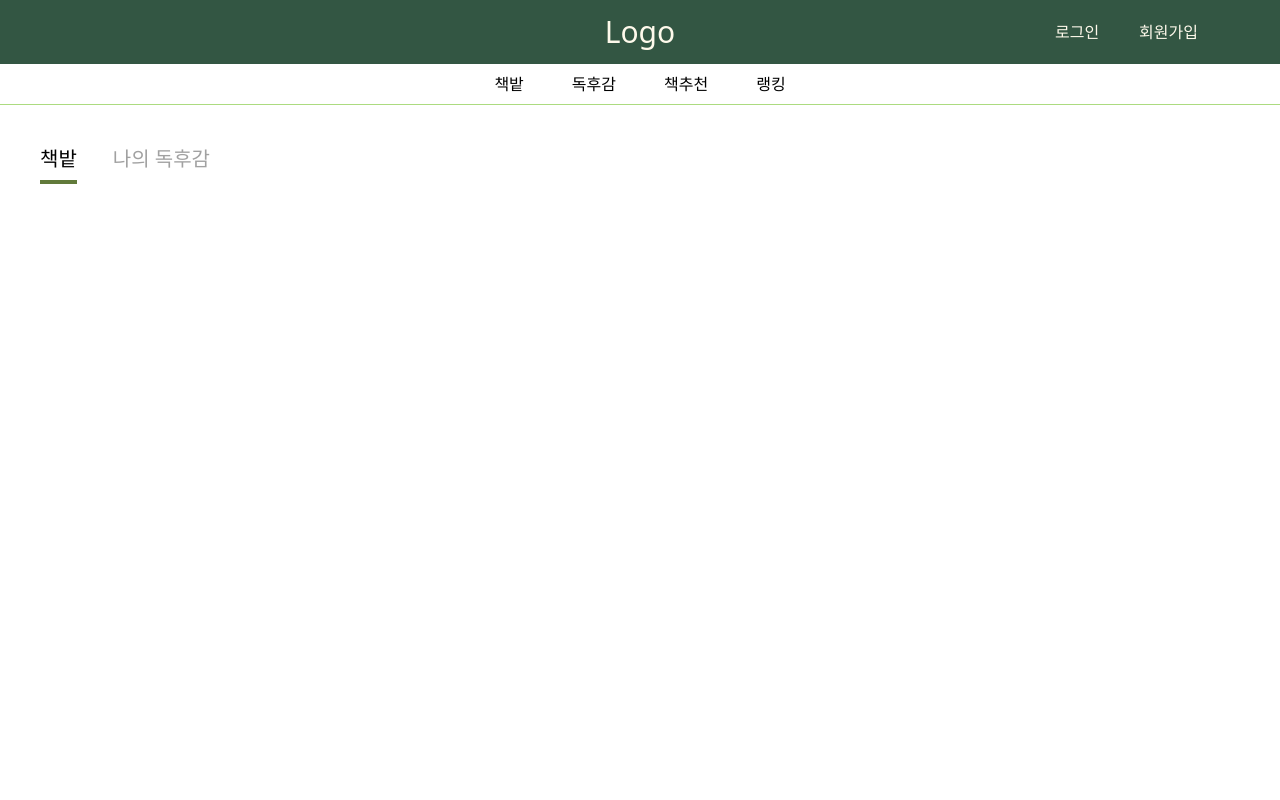
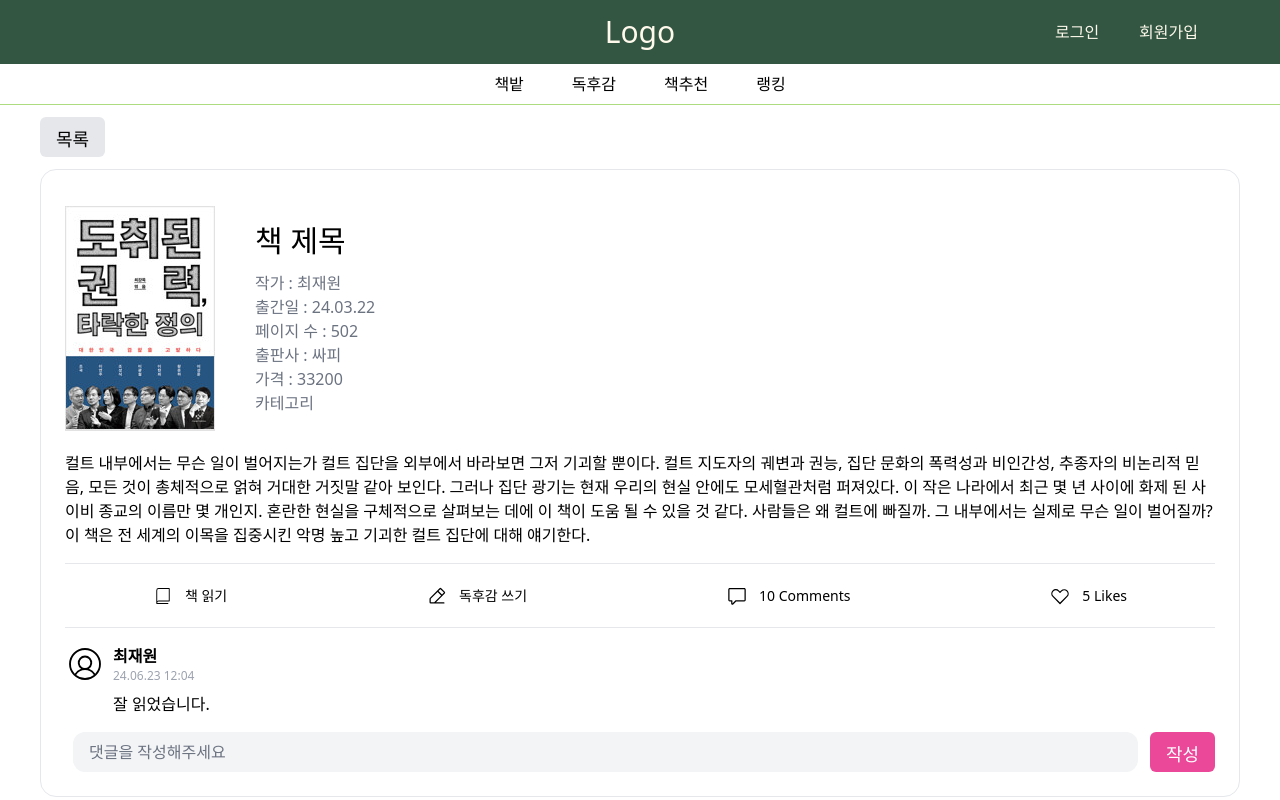
Before and after one commit to book-forest-gwangju-3/book-forest-front, a React (Vite) app in the folder book-forest/: page /book/search in a window 1280 px wide. Built offline with nearby package versions, Linux system fonts and the light colour scheme.

Commit message:
feat.책 디테일 페이지 UI 완성

```diff
--- a/book-forest/src/App.jsx
+++ b/book-forest/src/App.jsx
@@ -2,6 +2,7 @@ import "./App.css";
 import { Routes, Route } from "react-router-dom";
 import Home from "./pages/Home";
 import BookRecommendation from "./pages/BookRecommendation";
+import BookDetail from "./pages/BookDetail";
 import LogIn from "./pages/LogIn";
 import SignUp from "./pages/SignUp";
 import Tier from "./pages/Tier";
@@ -24,6 +25,7 @@ function App() {
           <Route path="/report/:id" element={<ReportDetail />} />
           <Route path="/report/editor/:id" element={<ReportEditor />} />
           <Route path="/book-recommendation" element={<BookRecommendation />} />
+          <Route path="/book/:id" element={<BookDetail />} />
         </Routes>
       </div>
     </div>
--- /dev/null
+++ b/book-forest/src/pages/BookDetail.jsx
@@ -0,0 +1,101 @@
+import { useParams } from "react-router-dom";
+import { PiUserCircleLight } from "react-icons/pi";
+import { PiHeartStraight } from "react-icons/pi";
+import { PiHeartStraightFill } from "react-icons/pi";
+import { GoComment } from "react-icons/go";
+import { PiBookLight } from "react-icons/pi"; // 읽기 전
+import { PiBookOpen } from "react-icons/pi"; // 읽는 중
+import { PiBookFill } from "react-icons/pi"; // 읽은 후
+import { PiPencilSimpleLine } from "react-icons/pi";
+import Button from "../components/Button";
+import img1 from "../assets/img/image1.png";
+import { useNavigate } from "react-router-dom";
+const BookDetail = () => {
+  // 상태에 따라서 책 읽기, 읽는 중, 읽음 버튼 다르게
+  // 평점 입력 할지말지 다시 고민
+  // 독후감 쓰기 입력시 이동
+  const nav = useNavigate();
+  const { id } = useParams();
+  return (
+    <main className="h-full w-full">
+      <Button
+        onClick={() => nav(-1)}
+        text={"목록"}
+        color={"bg-gray-200 my-3 h-10"}
+      />
+      <div className="border bg-white rounded-2xl p-6">
+        <div className="flex items-center gap-10 mt-3">
+          <img src={img1} />
+          <div className="gap-3.5 flex items-center">
+            <div className="flex flex-col">
+              <h1 className="text-3xl mb-3">책 제목</h1>
+              <p className="text-gray-500 text-md">작가 : 최재원</p>
+              <p className="text-gray-500 text-md">출간일 : 24.03.22</p>
+              <p className="text-gray-500 text-md">페이지 수 : 502</p>
+              <p className="text-gray-500 text-md">출판사 : 싸피</p>
+              <p className="text-gray-500 text-md">가격 : 33200 </p>
+              <p className="text-gray-500 text-md">카테고리</p>
+            </div>
+          </div>
+        </div>
+        <div className="mt-5 flex gap-2 justify-center border-b pb-4 flex-wrap">
+          <p>
+            컬트 내부에서는 무슨 일이 벌어지는가 컬트 집단을 외부에서 바라보면
+            그저 기괴할 뿐이다. 컬트 지도자의 궤변과 권능, 집단 문화의 폭력성과
+            비인간성, 추종자의 비논리적 믿음, 모든 것이 총체적으로 얽혀 거대한
+            거짓말 같아 보인다. 그러나 집단 광기는 현재 우리의 현실 안에도
+            모세혈관처럼 퍼져있다. 이 작은 나라에서 최근 몇 년 사이에 화제 된
+            사이비 종교의 이름만 몇 개인지. 혼란한 현실을 구체적으로 살펴보는
+            데에 이 책이 도움 될 수 있을 것 같다. 사람들은 왜 컬트에 빠질까. 그
+            내부에서는 실제로 무슨 일이 벌어질까? 이 책은 전 세계의 이목을
+            집중시킨 악명 높고 기괴한 컬트 집단에 대해 얘기한다.
+          </p>
+        </div>
+        <div className="h-16 border-b flex items-center justify-around gap-6">
+          <div className="flex items-center gap-3 cursor-pointer transition transform hover:scale-105 duration-300">
+            <PiBookLight className="text-xl" />
+            <div className="text-sm">책 읽기</div>
+          </div>
+          <div className="flex items-center gap-3 cursor-pointer transition transform hover:scale-105 duration-300">
+            <PiPencilSimpleLine className="text-xl" />
+            <div className="text-sm">독후감 쓰기</div>
+          </div>
+          <div className="flex items-center gap-3 cursor-pointer transition transform hover:scale-105 duration-300">
+            <GoComment className="text-xl" />
+            <div className="text-sm">10 Comments</div>
+          </div>
+          <div className="flex items-center gap-3 cursor-pointer transition transform hover:scale-105 duration-300">
+            <PiHeartStraight className="text-xl" />
+            <div className="text-sm">5 Likes</div>
+          </div>
+        </div>
+        <div className="pt-4">
+          <div className="mb-4 flex">
+            <PiUserCircleLight className="w-10 h-10" />
+            <div className="ml-2 flex flex-col">
+              <b className="capitalize">최재원</b>
+              <time dateTime="06-08-21" className="text-gray-400 text-xs">
+                24.06.23 12:04
+              </time>
+              <p className="whitespace-pre-wrap mt-2">잘 읽었습니다.</p>
+            </div>
+          </div>
+        </div>
+        <div className="mt-4 flex items-center">
+          <div className="ml-2 flex flex-col flex-grow mr-3">
+            <input
+              type="text"
+              className="bg-gray-100 rounded-xl w-full px-4 py-2 text-gray-800 placeholder-gray-500"
+              placeholder="댓글을 작성해주세요"
+            />
+          </div>
+          <Button
+            text={"작성"}
+            color={"bg-pink-500 text-white h-10 text-base"}
+          />
+        </div>
+      </div>
+    </main>
+  );
+};
+export default BookDetail;
```
